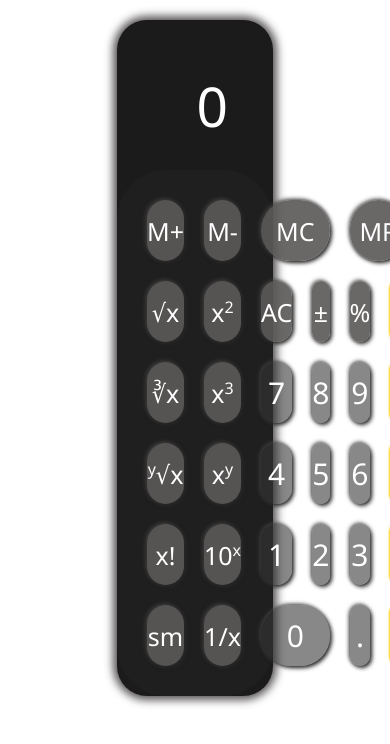
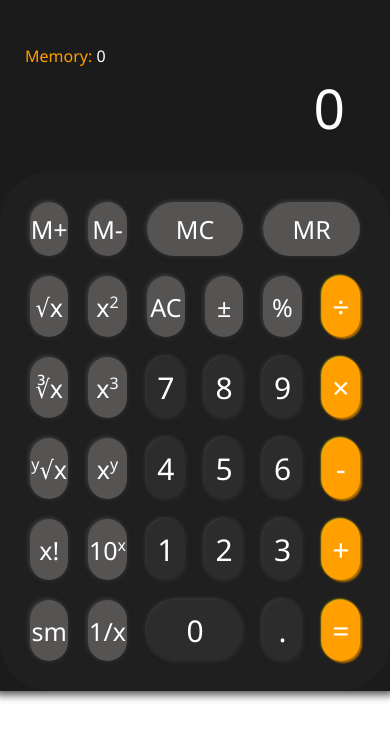
Before and after one commit to Ischerba32/simple-calculator-app, a website built with webpack: page src/index.html in a window 390 px wide. Both pictures are taken after a click on the button "M+". Built offline with nearby package versions, Linux system fonts and the light colour scheme.

Commit message:
memory UI, media queries, bug fixing

```diff
--- a/src/index.html
+++ b/src/index.html
@@ -10,6 +10,7 @@
     <section class="container">
       <div class="calc">
         <div class="calc-screen">
+          <p class="memory-value">Memory: <span>0</span></p>
           <input type="text" class="initial" value="0" disabled />
         </div>
         <div class="calc-keys">
--- a/src/index.js
+++ b/src/index.js
@@ -4,21 +4,21 @@ import './styles/styles.css';
 
 const digits = document.querySelectorAll('.digit, .decimal');
 const operations = document.querySelectorAll('.calc-keys button:not(.digit, .equal-sign, .decimal, .memory)');
-const memoryBtns = document.querySelectorAll('.memory');
-console.log(memoryBtns);
 const equal = document.querySelector('.equal-sign');
 const screen = document.querySelector('.calc-screen .initial');
+
+const memoryValue = document.querySelector('.memory-value span');
+const memoryBtns = document.querySelectorAll('.memory');
 
 const receiver = new Receiver();
 
 digits.forEach((digit) => {
-	digit.addEventListener('click', (e) => {
+	digit.addEventListener('click', () => {
 		if (!receiver.operator && !receiver.rightOperand && !receiver.finish) {
 			// handle 0 before "."
 			if (digit.value === '0' && !receiver.leftOperand.includes('.') && receiver.leftOperand === '0') {
 				receiver.leftOperand = digit.value;
 				screen.value = receiver.leftOperand;
-				console.log(receiver.leftOperand);
 			} else if (digit.value === '.' && receiver.leftOperand.includes('.')) {
 
 			} else {
@@ -28,9 +28,8 @@ digits.forEach((digit) => {
 				}
 				receiver.handleLeftOperand(digit.value);
 				screen.value = receiver.leftOperand;
-				console.log(receiver.leftOperand);
 			}
-			// old receiver.leftOperand && receiver.rightOperand && receiver.finigh
+			// handle left operator after equal
 		} else if (receiver.finish) {
 			receiver.clearUI();
 			receiver.handleLeftOperand(digit.value);
@@ -39,7 +38,6 @@ digits.forEach((digit) => {
 			if (digit.value === '0' && !receiver.rightOperand.includes('.') && receiver.rightOperand === '0') {
 				receiver.rightOperand = digit.value;
 				screen.value = receiver.rightOperand;
-				console.log(receiver.rightOperand);
 			} else if (digit.value === '.' && receiver.rightOperand.includes('.')) {
 
 			} else {
@@ -49,18 +47,15 @@ digits.forEach((digit) => {
 				}
 				receiver.handleRightOperand(digit.value);
 				screen.value = receiver.rightOperand;
-
-				console.log(receiver.rightOperand);
 			}
 		}
 	});
 });
 
 operations.forEach((operation) => {
-	operation.addEventListener('click', (e) => {
+	operation.addEventListener('click', () => {
 		// clicked basic or extended operation ?
 		if (operation.classList.contains('extend-operator')) {
-			console.log(`Extend ${operation.value}`);
 			receiver.operator = operation.value;
 			screen.value = receiver.execute();
 		} else { // clicked basic operation
@@ -82,7 +77,6 @@ operations.forEach((operation) => {
 					receiver.rightOperand = '';
 				}
 				receiver.operator = operation.value;
-				console.log(receiver.operator);
 			}
 		}
 	});
@@ -102,12 +96,12 @@ memoryBtns.forEach((memoryBtn) => {
 	memoryBtn.addEventListener('click', () => {
 		const valueToMemory = screen.value;
 		if (memoryBtn.value === 'M+' || memoryBtn.value === 'M-') {
-			receiver.handleMemory(memoryBtn.value, valueToMemory);
+			memoryValue.textContent = receiver.handleMemory(memoryBtn.value, valueToMemory);
 		} else if (memoryBtn.value === 'MR') {
 			// check in which operator return memory value
 			screen.value = receiver.handleMemoryRead(memoryBtn.value);
 		} else {
-			receiver.handleMemory(memoryBtn.value);
+			memoryValue.textContent = receiver.handleMemory(memoryBtn.value);
 		}
 	});
 });
--- a/src/receiver/receiver.js
+++ b/src/receiver/receiver.js
@@ -86,7 +86,6 @@ class Receiver {
 
 	handleMemory(operation, value = '') {
 		const command = this.factory.create(operation, +value);
-		console.log(command);
 		this.calculator.executeMemoryCommand(command);
 		return this.calculator.memory;
 	}
@@ -95,11 +94,11 @@ class Receiver {
 	handleMemoryRead(btnValue) {
 		if (!this.operator) {
 			this.finish = true;
-			this.handleLeftOperand(this.handleMemory(btnValue));
+			this.handleLeftOperand(this.handleMemory(btnValue).toString());
 			return this.leftOperand;
 		}
 		if (!this.rightOperand) {
-			this.rightOperand = this.handleMemory(btnValue);
+			this.rightOperand = this.handleMemory(btnValue).toString();
 			return this.rightOperand;
 		}
 	}
@@ -111,7 +110,7 @@ class Receiver {
 
 			// console.log(`${this.leftOperand} ${this.operator} ${this.rightOperand} = ${this.calculator.getValue()}`);
 			this.finish = true;
-			this.leftOperand = this.calculator.getValue();
+			this.leftOperand = this.calculator.getValue().toString();
 			return this.leftOperand;
 		} catch (error) {
 			this.clearCalculator();
--- a/src/styles/styles.css
+++ b/src/styles/styles.css
@@ -5,16 +5,32 @@
 	font-family: 'Segoe UI', Tahoma, Geneva, Verdana, sans-serif;
 }
 
+.container {
+	display: flex;
+	justify-content: center;
+	align-items: center;
+}
+
 .calc {
 	box-shadow: 0px 0px 8px 4px #343030d4;
 	border-radius: 30px;
-	margin: 20px auto;
+	margin: 20px 0;
 	width: 40%;
 	background-color: #1c1b1b;
 }
+
 .calc-screen {
 	padding: 45px 25px 25px;
 }
+
+.memory-value {
+	color: #ffa000;
+}
+
+.memory-value span {
+	color: #fff;
+}
+
 .calc-screen input {
 	width: 100%;
 	font-size: 55px;
@@ -28,7 +44,8 @@
 }
 
 button {
-	height: 61px;
+	/* height: 61px; */
+	padding: 10px 0;
 	border-radius: 30px;
 	background-color: #36363696;
 	font-size: 30px;
@@ -114,3 +131,23 @@ sup {
 .active {
 	border: 2px solid #adadad;
 }
+
+@media screen and (max-width: 991.98px) {
+	.calc {
+		width: 55%;
+	}
+}
+
+@media screen and (max-width: 767px) {
+	.calc {
+		width: 70%;
+	}
+}
+
+@media screen and (max-width: 575px) {
+	.calc {
+		width: 100%;
+		margin: 0;
+    border-radius: 0;
+	}
+}
```
